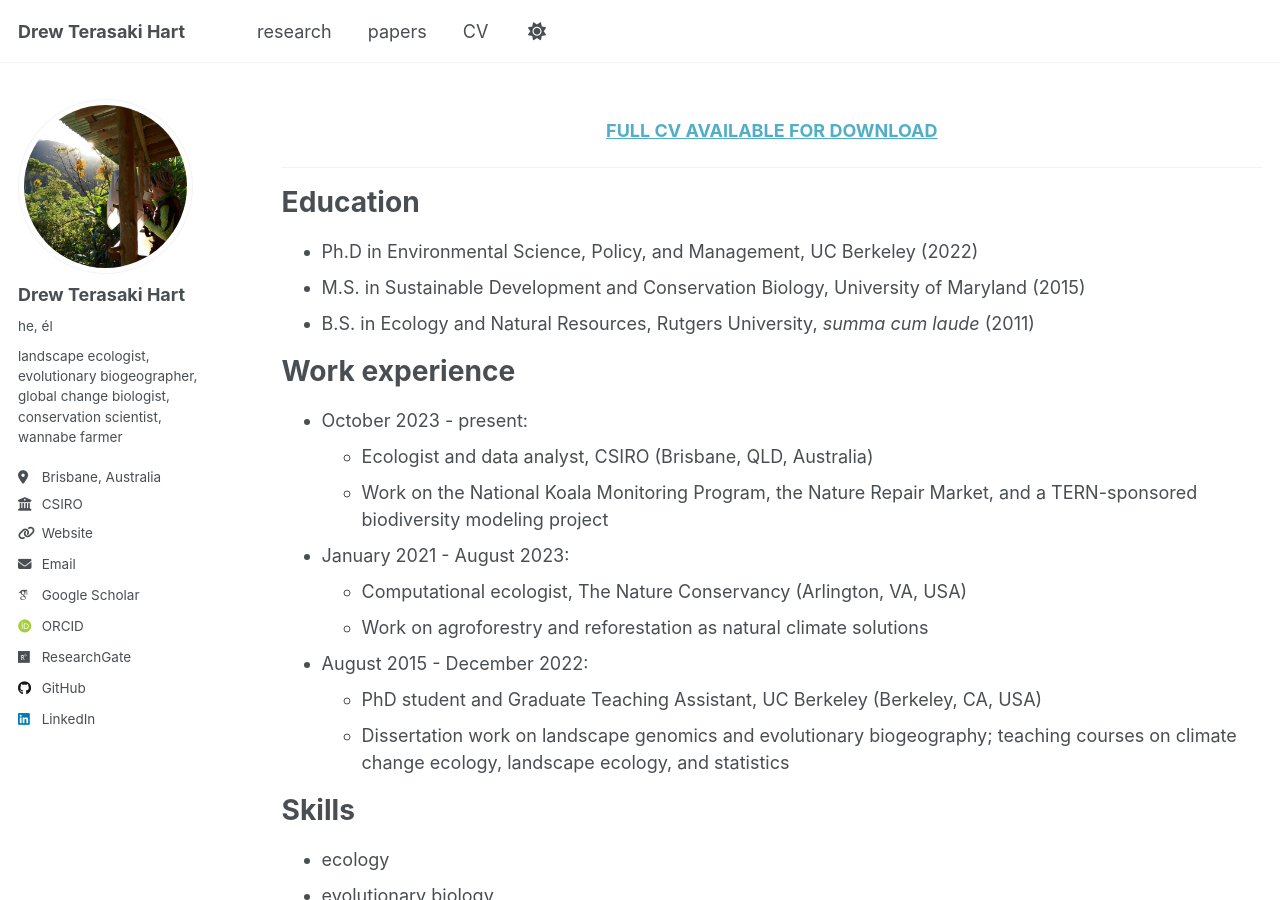
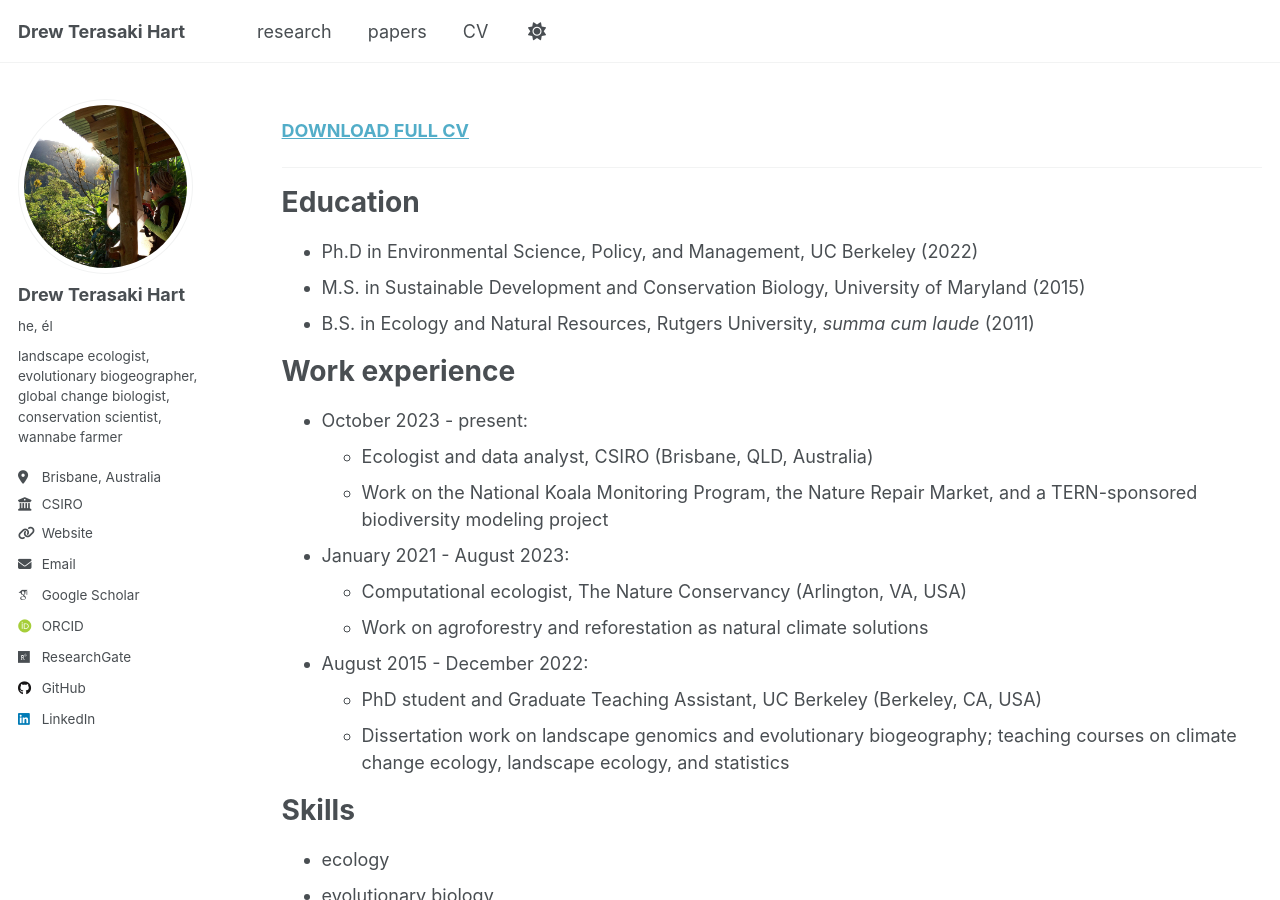
Before and after one commit to erthward/erthward.github.io, a Jekyll site: the page built from _pages/cv.md, in a window 1280 px wide and 900 px high. Built offline with Jekyll 4.4.1, drawn with Linux system fonts in a browser that asks for light colours; some web fonts are replaced; a script that is not in the unit is left out.

```diff
--- a/_pages/cv.md
+++ b/_pages/cv.md
@@ -10,7 +10,7 @@ redirect_from:
 {% include base_path %}
 
 
-<center><p style="color:#f76a23; font-weight:bold"><a href='/files/terasaki_hart_cv.pdf'>FULL CV AVAILABLE FOR DOWNLOAD</a></p></center>
+<p style="color:#f76a23; font-weight:bold"><a href='/files/terasaki_hart_cv.pdf'>DOWNLOAD FULL CV</a></p>
 
 
 -----------------------------------------
```
Also changed, not shown: _pages/about.md (+3 -1 lines).
